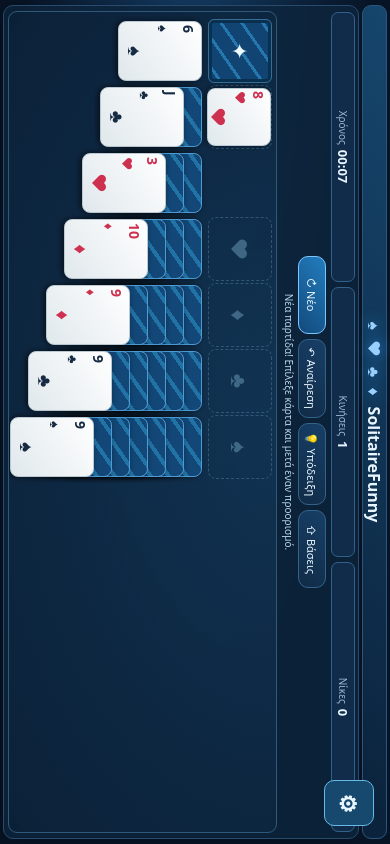
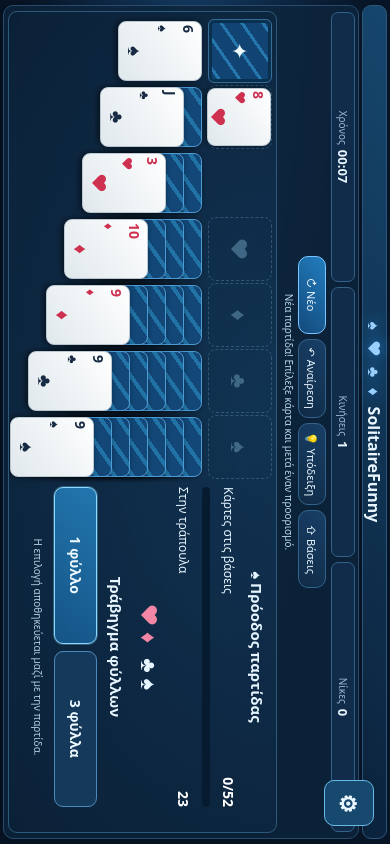
Before and after one commit to seemsfunny21/solitairefunny, a plain HTML site: page index.html in a window 390 px wide. Both pictures are taken after a click on the button "Τράβηξε κάρτα". Drawn offline with Linux system fonts and the light colour scheme.

Commit message:
Add Solitaire right-hand progress and working 1/3 card draw selector

```diff
--- a/index.html
+++ b/index.html
@@ -196,13 +196,52 @@ body>.suite-game-banner{width:min(calc(100% - 24px),720px);margin:12px auto 10px
  .columns,.column{min-height:160px!important}
 }
 
+
+/* Landscape-in-portrait control deck, occupying only the unused right side
+   of the compact seven-column card field. */
+.game{position:relative}
+.solitaire-deck{display:none}
+.draw-mode-toolbar{display:inline-flex;align-items:center;gap:5px}
+.draw-mode-toolbar .btn[aria-pressed="true"]{background:#267fb6;border-color:#8bdfff}
+@media(orientation:portrait) and (max-width:650px){
+ .draw-mode-toolbar{display:none}
+ .solitaire-deck{
+   display:flex;position:absolute;left:475px;top:9px;
+   width:calc(100% - 485px);max-width:320px;min-width:0;
+   flex-direction:column;align-items:stretch;gap:9px;
+   color:#e6f4ff;z-index:1;
+ }
+ .solitaire-deck h2{margin:0;font-size:15px;text-align:center}
+ .solitaire-deck .progress-caption{font-size:11px;color:#b5d6ed}
+ .solitaire-deck .mode-buttons{display:grid;grid-template-columns:1fr 1fr;gap:7px}
+ .solitaire-deck button{padding:9px 5px;min-height:43px;border:1px solid #4a89bd;
+  border-radius:9px;background:#15395b;color:#edf9ff;font:700 14px system-ui,sans-serif}
+ .solitaire-deck button[aria-pressed="true"]{
+   background:linear-gradient(130deg,#2276ae,#155486);border-color:#8adaff;
+   box-shadow:0 0 0 1px #8adaff4d
+ }
+ .solitaire-deck .track{height:8px;background:#071b30;border-radius:9px;overflow:hidden}
+ .solitaire-deck .track>span{display:block;height:100%;width:0%;
+   border-radius:9px;background:#46afe7;transition:width .15s}
+ .solitaire-deck .progress-row{display:flex;align-items:center;justify-content:space-between;
+   gap:5px;font-size:12px}
+ .solitaire-deck .progress-row strong{font-size:14px;color:#fff}
+ .solitaire-deck .suits{display:flex;justify-content:center;gap:15px;font-size:22px}
+ .solitaire-deck .suits .red{color:#f187a4}
+ .solitaire-deck .info{font-size:10px;line-height:1.4;color:#afcde1;text-align:center}
+}
+@media(orientation:portrait) and (max-width:650px) and (max-height:720px){
+ .solitaire-deck{gap:5px}
+ .solitaire-deck button{min-height:35px;padding:5px}
+ .solitaire-deck h2{font-size:13px}
+}
 </style>
 </head><body><main class="shell">
 <div class="suite-game-banner"><img src="./hero-banner.svg" width="900" height="300" alt="" aria-hidden="true" decoding="async"></div>
 <header class="hero"><div class="hero-icon">♠ ♥ ♣ ♦</div><h1>SolitaireFunny</h1><p class="sub">Πασιέντζα Klondike · Τράβηγμα 1 κάρτας</p></header>
 <section class="panel">
 <div class="stats"><div class="metric"><small>Χρόνος</small><strong id="clock">00:00</strong></div><div class="metric"><small>Κινήσεις</small><strong id="moves">0</strong></div><div class="metric"><small>Νίκες</small><strong id="wins">0</strong></div></div>
-<div class="tools"><button class="btn primary" id="new">↻ Νέο</button><button class="btn" id="undo">↶ Αναίρεση</button><button class="btn" id="hint">💡 Υπόδειξη</button><button class="btn" id="auto">⇧ Βάσεις</button></div>
+<div class="tools"><button class="btn primary" id="new">↻ Νέο</button><button class="btn" id="undo">↶ Αναίρεση</button><button class="btn" id="hint">💡 Υπόδειξη</button><button class="btn" id="auto">⇧ Βάσεις</button><span class="draw-mode-toolbar"><button type="button" class="btn" data-draw="1" aria-pressed="true">1 φύλλο</button><button type="button" class="btn" data-draw="3" aria-pressed="false">3 φύλλα</button></span></div>
 <p id="msg" class="msg" role="status" aria-live="polite">Διάλεξε κάρτα και μετά τη θέση που θέλεις να τη βάλεις.</p>
 <div class="game" id="game">
 <div class="top">
@@ -213,7 +252,16 @@ body>.suite-game-banner{width:min(calc(100% - 24px),720px);margin:12px auto 10px
 <div class="slot foundation" id="f1" data-zone="f" data-col="1" role="button" tabindex="0" data-suit="♦" aria-label="Βάση καρό"></div>
 <div class="slot foundation" id="f2" data-zone="f" data-col="2" role="button" tabindex="0" data-suit="♣" aria-label="Βάση σπαθιά"></div>
 <div class="slot foundation" id="f3" data-zone="f" data-col="3" role="button" tabindex="0" data-suit="♠" aria-label="Βάση μπαστούνια"></div>
-</div><div class="columns" id="tableau"></div></div>
+</div><div class="columns" id="tableau"></div><aside class="solitaire-deck" aria-label="Πρόοδος και τράβηγμα φύλλων">
+<h2>♠ Πρόοδος παρτίδας</h2>
+<div class="progress-row"><span>Κάρτες στις βάσεις</span><strong class="foundation-count">0/52</strong></div>
+<div class="track" aria-hidden="true"><span class="foundation-progress"></span></div>
+<div class="progress-row"><span>Στην τράπουλα</span><strong class="stock-count">24</strong></div>
+<div class="suits" aria-hidden="true"><span class="red">♥ ♦</span><span>♣ ♠</span></div>
+<h2>Τράβηγμα φύλλων</h2>
+<div class="mode-buttons"><button type="button" data-draw="1" aria-pressed="true">1 φύλλο</button><button type="button" data-draw="3" aria-pressed="false">3 φύλλα</button></div>
+<div class="info">Η επιλογή αποθηκεύεται μαζί με την παρτίδα.</div>
+</aside></div>
 
 </section></main>
 <script>
@@ -221,7 +269,7 @@ body>.suite-game-banner{width:min(calc(100% - 24px),720px);margin:12px auto 10px
 'use strict';
 const S=['♥','♦','♣','♠'],KEY='solitairefunny:v1',STATS='solitairefunny:stats',$=id=>document.getElementById(id);
 const clone=x=>JSON.parse(JSON.stringify(x)),color=c=>c.s<2?0:1,lab=c=>(c.v===1?'A':c.v===11?'J':c.v===12?'Q':c.v===13?'K':String(c.v))+S[c.s];
-let state,undo=[],pick=null,elapsed=0,since=0,active=true,stats={wins:0,best:null};
+let state,undo=[],pick=null,elapsed=0,since=0,active=true,stats={wins:0,best:null},drawMode=1;
 try{stats=JSON.parse(localStorage.getItem(STATS)||'null')||stats;}catch(_){}
 function format(ms){let n=Math.floor(ms/1000);return String(Math.floor(n/60)).padStart(2,'0')+':'+String(n%60).padStart(2,'0')}
 function now(){return elapsed+(since&&active&&!state.done?Date.now()-since:0)}
@@ -233,7 +281,7 @@ function snapshot(){undo.push({state:clone(state),elapsed:now()});if(undo.length
 function newGame(){
 const cards=Array.from({length:52},(_,i)=>({s:Math.floor(i/13),v:i%13+1,up:false}));
 for(let i=51;i>0;i--){const j=Math.floor(Math.random()*(i+1));[cards[i],cards[j]]=[cards[j],cards[i]];}
-state={t:Array.from({length:7},()=>[]),f:[[],[],[],[]],stock:[],waste:[],moves:0,done:false};
+state={t:Array.from({length:7},()=>[]),f:[[],[],[],[]],stock:[],waste:[],moves:0,done:false,drawCount:drawMode};
 for(let col=0;col<7;col++)for(let row=0;row<=col;row++){const c=cards.pop();c.up=row===col;state.t[col].push(c);}
 state.stock=cards;undo=[];elapsed=0;since=0;pick=null;say('Νέα παρτίδα! Επίλεξε κάρτα και μετά έναν προορισμό.');resume();draw();save();
 }
@@ -256,9 +304,13 @@ if(zone==='f'){if(state.f[col].length)choose('f',col,state.f[col].length-1);retu
 if(zone==='t'&&state.t[col].length){const i=index??state.t[col].length-1;if(state.t[col][i].up)choose('t',col,i);return;}
 pick=null;draw();}
 function toFoundation(zone,col,index){const p={zone,col,index};const cards=pickedCards(p);if(cards.length!==1)return false;const target=cards[0].s;return move(p,'f',target)}
-function drawStock(){if(!state.stock.length&&!state.waste.length)return;snapshot();
-if(state.stock.length){const c=state.stock.pop();c.up=true;state.waste.push(c);}
-else {state.stock=state.waste.reverse().map(c=>({...c,up:false}));state.waste=[];}
+function drawStock(){if(state.done||!state.stock.length&&!state.waste.length)return;snapshot();
+if(state.stock.length){
+ const count=state.drawCount===3?3:1;
+ for(let i=0;i<count&&state.stock.length;i++){
+  const c=state.stock.pop();c.up=true;state.waste.push(c);
+ }
+}else {state.stock=state.waste.reverse().map(c=>({...c,up:false}));state.waste=[];}
 state.moves++;pick=null;draw();save();}
 function suitClass(c){return color(c)===0?' red':''}
 function cardElement(c,onClick,top,selected,down=false){
@@ -266,6 +318,14 @@ const el=document.createElement('button');el.type='button';el.className='card'+(
 el.setAttribute('aria-label',c.up?lab(c):'Κρυφή κάρτα');el.innerHTML=c.up?'<span class="rank">'+(c.v===1?'A':c.v===11?'J':c.v===12?'Q':c.v===13?'K':c.v)+'</span><span class="suit">'+S[c.s]+'</span><span class="big">'+S[c.s]+'</span>':'';
 el.addEventListener('click',e=>{e.stopPropagation();onClick()});if(down)el.style.pointerEvents='none';return el;}
 function draw(){
+drawMode=state.drawCount===3?3:1;
+for(const b of document.querySelectorAll('[data-draw]')){
+ b.setAttribute('aria-pressed',String(Number(b.dataset.draw)===drawMode));
+}
+const foundations=state.f.reduce((sum,pile)=>sum+pile.length,0);
+for(const p of document.querySelectorAll('.foundation-count'))p.textContent=foundations+'/52';
+for(const p of document.querySelectorAll('.stock-count'))p.textContent=String(state.stock.length);
+for(const p of document.querySelectorAll('.foundation-progress'))p.style.width=(foundations/52*100)+'%';
 $('clock').textContent=format(now());$('moves').textContent=String(state.moves);$('wins').textContent=String(stats.wins||0);$('undo').disabled=undo.length===0;
 $('draw').classList.toggle('empty',!state.stock.length);$('draw').textContent=state.stock.length?'✦':state.waste.length?'↻':'';
 const waste=$('waste');waste.replaceChildren();if(state.waste.length)waste.appendChild(cardElement(state.waste[state.waste.length-1],()=>select('w',0),0,pick?.zone==='w'));
@@ -283,6 +343,15 @@ function hint(){for(const zone of ['w','t']){for(let col=0;col<(zone==='w'?1:7);
 for(let src=0;src<7;src++)for(let i=0;i<state.t[src].length;i++){const p={zone:'t',col:src,index:i};if(!validSequence(pickedCards(p)))continue;for(let dst=0;dst<7;dst++)if(dst!==src&&validMove(p,'t',dst)){say('💡 '+lab(state.t[src][i])+' → στήλη '+(dst+1));return;}}
 if(state.stock.length||state.waste.length)say('💡 Τράβηξε κάρτα από την τράπουλα.');else say('Δεν βρέθηκε διαθέσιμη κίνηση.');}
 function autoFoundation(){let changed=false;for(let tries=0;tries<52;tries++){let found=false;for(const zone of ['w','t']){for(let col=0;col<(zone==='w'?1:7);col++){const a=zone==='w'?state.waste:state.t[col],i=a.length-1;if(i>=0&&a[i].up&&validMove({zone,col,index:i},'f',a[i].s)){move({zone,col,index:i},'f',a[i].s);found=changed=true;break;}}if(found)break;}if(!found)break;}say(changed?'Μεταφέρθηκαν οι διαθέσιμες κάρτες στις βάσεις.':'Δεν υπάρχουν κάρτες για αυτόματη μεταφορά.');}
+function chooseDrawMode(n){
+ if(state.done)return;
+ if(n!==1&&n!==3)return;
+ state.drawCount=n;drawMode=n;draw();save();
+ say('Τράβηγμα ανά '+n+(n===1?' φύλλο.':' φύλλα.'));
+}
+for(const btn of document.querySelectorAll('[data-draw]')){
+ btn.addEventListener('click',()=>chooseDrawMode(Number(btn.dataset.draw)));
+}
 $('draw').addEventListener('click',drawStock);
 $('new').addEventListener('click',async()=>{if(state.moves&& !state.done&&!await GameDialog.confirm('Νέα παρτίδα; Η τωρινή θα χαθεί.'))return;newGame()});
 $('undo').addEventListener('click',()=>{const old=undo.pop();if(!old)return;state=old.state;elapsed=old.elapsed;since=active&&!state.done?Date.now():0;pick=null;say('Η τελευταία κίνηση αναιρέθηκε.');draw();save();});
@@ -295,7 +364,7 @@ window.addEventListener('resize',()=>draw());
 function visibility(){active=document.visibilityState==='visible'&&embeddedActive;if(active)resume();else pause()}
 let embeddedActive=true;window.addEventListener('message',e=>{if(e.origin!==location.origin)return;if(e.data?.type==='solitairefunny:visibility'){embeddedActive=!!e.data.active;visibility();}});
 document.addEventListener('visibilitychange',visibility);
-try{const saved=JSON.parse(localStorage.getItem(KEY)||'null');if(saved?.state&&saved.state.t?.length===7&&saved.state.f?.length===4){state=saved.state;elapsed=Number(saved.elapsed)||0;resume();say('Η αποθηκευμένη παρτίδα συνεχίζεται.');draw();}else newGame();}catch(_){newGame();}
+try{const saved=JSON.parse(localStorage.getItem(KEY)||'null');if(saved?.state&&saved.state.t?.length===7&&saved.state.f?.length===4){state=saved.state;state.drawCount=state.drawCount===3?3:1;drawMode=state.drawCount;elapsed=Number(saved.elapsed)||0;resume();say('Η αποθηκευμένη παρτίδα συνεχίζεται.');draw();}else newGame();}catch(_){newGame();}
 setInterval(()=>{if(since&&active&&!state.done){$('clock').textContent=format(now());if(Math.floor(now()/1000)%8===0)save();}},400);
 })();
 </script>
```
